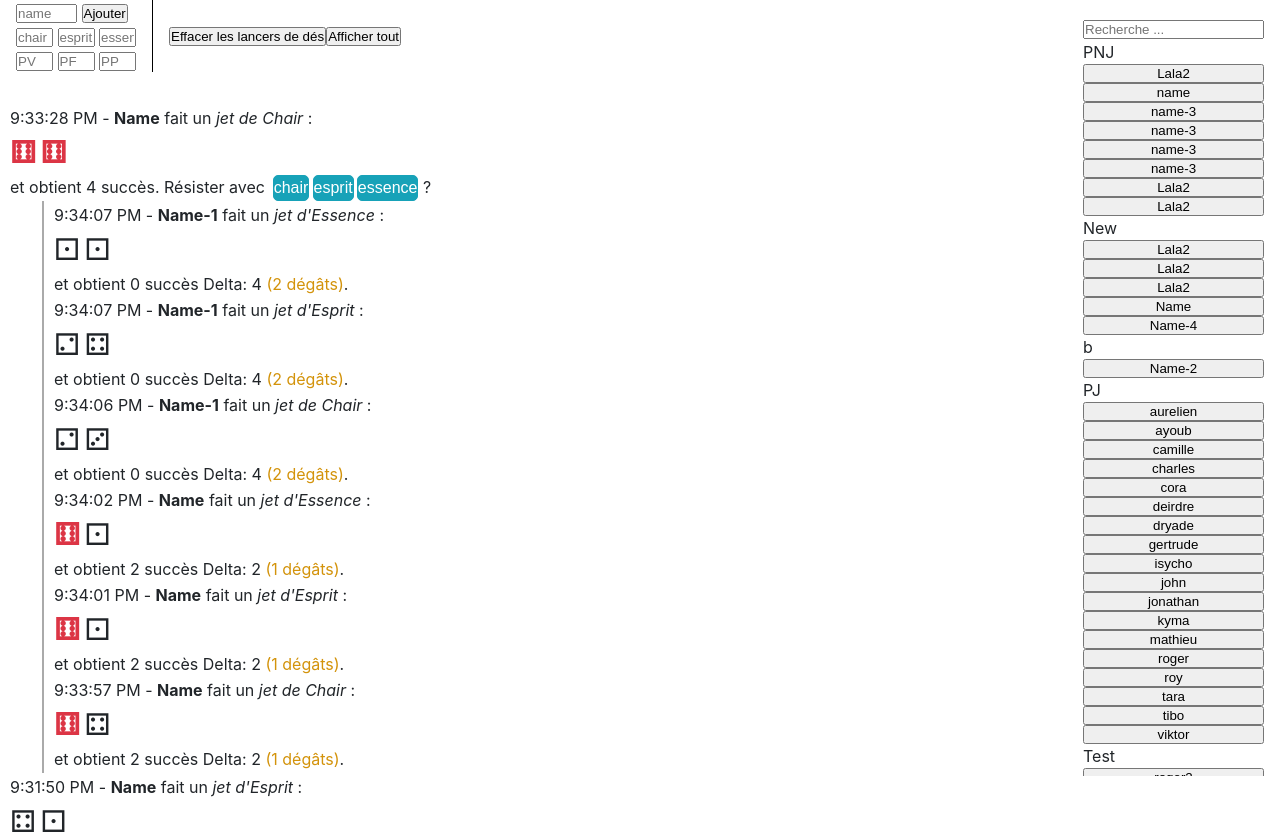
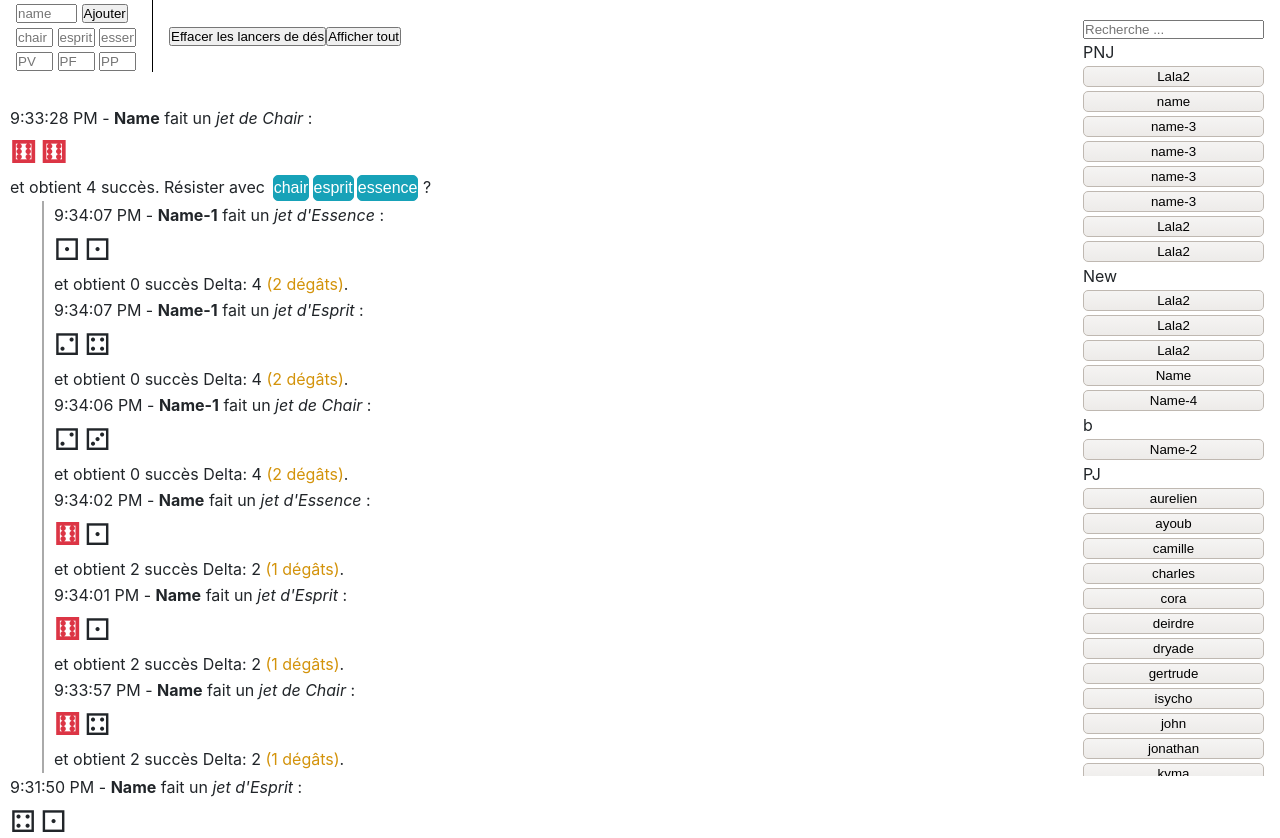
Before and after one commit to ValerianGuivarch/L7R, a Django app: page /mj_interdit_aux_joueurs/ in a window 1280 px wide. Shown: the top 838 px of the page. Run offline with Django 3.2, Linux system fonts and the light colour scheme; data comes from the database, SQL or seed files in the repository.

Commit message:
styles for char disabled select button and jump when already added to the page

```diff
--- a/applsr/static/applsr/css/lsr.css
+++ b/applsr/static/applsr/css/lsr.css
@@ -1,3 +1,4 @@
+@charset "UTF-8";
 * {
   box-sizing: border-box;
   margin: 0;
@@ -304,6 +305,22 @@ body.compact .name > *, body.compact .title > *, body.compact .level > *, body.c
   overflow-y: auto;
   height: 100%;
 }
+.db-char-menu .char-select button {
+  border: 1px solid #bfb8b1;
+  border-radius: 5px;
+  padding: 2px;
+  margin: 2px 0;
+  background: linear-gradient(#f5f4f3, #edebe9);
+}
+.db-char-menu .char-select button:hover {
+  background-color: #f4f3f1;
+}
+.db-char-menu .char-select button.disabled {
+  background: #faf9f8;
+}
+.db-char-menu .char-select button.disabled::before {
+  content: "→";
+}
 .db-char-menu .content {
   display: flex;
   flex-direction: column;
--- a/applsr/static/applsr/css/lsr.scss
+++ b/applsr/static/applsr/css/lsr.scss
@@ -415,6 +415,22 @@ body.pc-page {
   .char-select {
     overflow-y: auto;
     height: 100%;
+    button {
+      border: 1px solid #bfb8b1;
+      border-radius: 5px;
+      padding: 2px;
+      margin: 2px 0;
+      background: linear-gradient(#f5f4f3, #edebe9);
+    }
+    button:hover {
+      background-color: #f4f3f1;
+    }
+    button.disabled {
+      background: #faf9f8;
+    }
+    button.disabled::before {
+      content: "\2192";
+    }
   }
   .content {
     display: flex;
--- a/applsr/static/applsr/js/mj.js
+++ b/applsr/static/applsr/js/mj.js
@@ -28,7 +28,7 @@ function deleteCharacterView(pnjElement) {
         }, 5000);
         (_a = pnjElement.parentElement) === null || _a === void 0 ? void 0 : _a.removeChild(pnjElement);
         console.log("remove char", pnjElement.dataset.id);
-        document.querySelectorAll('.char-select button[data-cid="' + pnjElement.dataset.id + '"]').forEach(b => b.disabled = false); // using forEach as ifPresent
+        document.querySelectorAll('.char-select button[data-cid="' + pnjElement.dataset.id + '"]').forEach(b => b.classList.remove("disabled")); // using forEach as ifPresent
     }
 }
 // TODO should probably have an object representing the actual action, for example we should not take the fact that power was used from the character but from the action
@@ -188,11 +188,18 @@ function duplicateAsTempCharacter(characterElement) {
     liste_pnj.appendChild(offlineChar);
 }
 function autoAddChar(source) {
-    const pcList = document.querySelector("#liste_pj");
-    // TODO this cast should be removed, this function is too top level to have it
-    pcList.appendChild(createCharacterByCid(source.dataset.cid));
-    updateCharactersOnPage();
-    source.disabled = true;
+    if (source.classList.contains("disabled")) {
+        const charElem = document.querySelector('.character[data-id="' + source.dataset.cid + '"]');
+        console.log(charElem);
+        charElem === null || charElem === void 0 ? void 0 : charElem.scrollIntoView();
+    }
+    else {
+        const pcList = document.querySelector("#liste_pj");
+        // TODO this cast should be removed, this function is too top level to have it
+        pcList.appendChild(createCharacterByCid(source.dataset.cid));
+        updateCharactersOnPage();
+        source.classList.add("disabled");
+    }
 }
 function autoFilter(source) {
     document.querySelectorAll(".char-select .content button").forEach(b => {
```
Also changed, not shown: applsr/static/applsr/js/mj.ts (+13 -6 lines).
